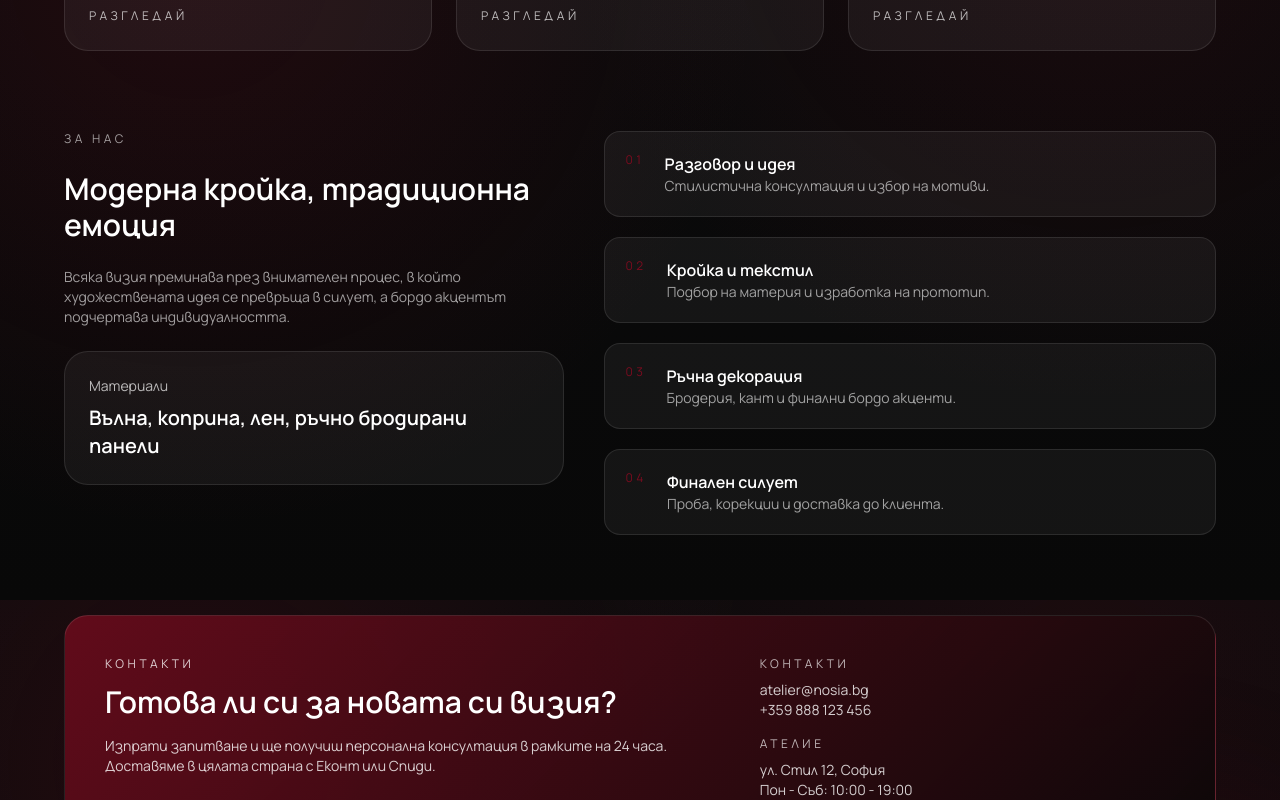
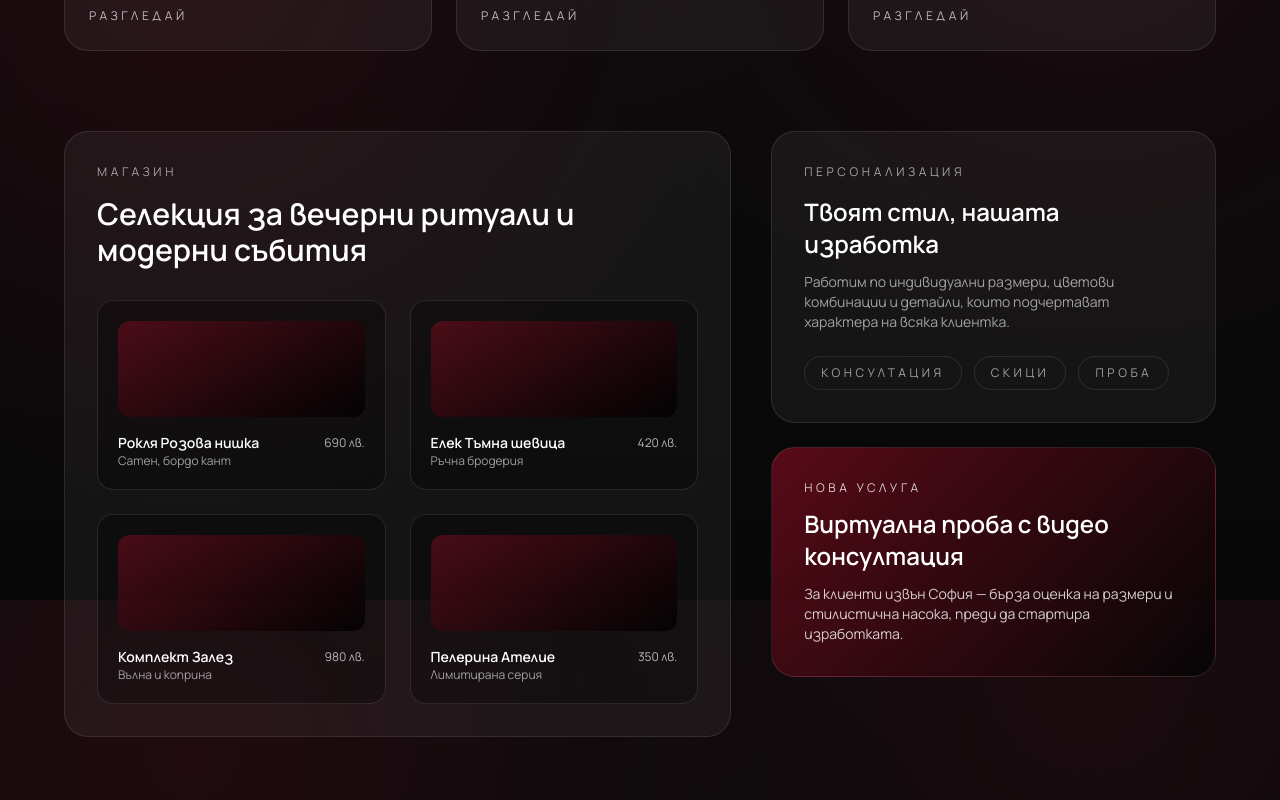
Before and after one commit to Niko5886/shopDanaVitan, a Next.js app: page / in a window 1280 px wide. Shown: the part 1000-1800 px from the top of the page. Built offline with nearby package versions, Linux system fonts and the light colour scheme; a web font is replaced by a local one.

Commit message:
Home: update section labels and add product details

```diff
--- a/app/page.tsx
+++ b/app/page.tsx
@@ -37,12 +37,12 @@ export default function Home() {
             </div>
           </section>
 
-          <section id="shop" className="scroll-mt-28 px-6 pb-20">
+          <section className="px-6 pb-20">
             <div className="mx-auto w-full max-w-6xl">
               <div className="flex flex-wrap items-end justify-between gap-6">
                 <div>
                   <p className="text-xs uppercase tracking-[0.3em] text-white/60">
-                    МАГАЗИН
+                    НАЧАЛО
                   </p>
                   <h2 className="mt-3 text-3xl font-semibold text-white">
                     Колекции, които разказват история
@@ -95,7 +95,83 @@ export default function Home() {
             </div>
           </section>
 
-          <section id="about" className="scroll-mt-28 px-6 pb-20">
+          <section id="products" className="scroll-mt-28 px-6 pb-20">
+            <div className="mx-auto grid w-full max-w-6xl gap-10 lg:grid-cols-[1.2fr_0.8fr]">
+              <div className="rounded-3xl border border-white/10 bg-white/5 p-8">
+                <p className="text-xs uppercase tracking-[0.3em] text-white/60">МАГАЗИН</p>
+                <h2 className="mt-4 text-3xl font-semibold text-white">
+                  Селекция за вечерни ритуали и модерни събития
+                </h2>
+                <div className="mt-8 grid gap-6 sm:grid-cols-2">
+                  {[
+                    {
+                      title: "Рокля " + "Розова нишка",
+                      price: "690 лв.",
+                      note: "Сатен, бордо кант",
+                    },
+                    {
+                      title: "Елек " + "Тъмна шевица",
+                      price: "420 лв.",
+                      note: "Ръчна бродерия",
+                    },
+                    {
+                      title: "Комплект " + "Залез",
+                      price: "980 лв.",
+                      note: "Вълна и коприна",
+                    },
+                    {
+                      title: "Пелерина " + "Ателие",
+                      price: "350 лв.",
+                      note: "Лимитирана серия",
+                    },
+                  ].map((product) => (
+                    <div
+                      key={product.title}
+                      className="rounded-2xl border border-white/10 bg-black/30 p-5"
+                    >
+                      <div className="h-24 rounded-xl bg-[linear-gradient(150deg,rgba(122,12,31,0.55),rgba(0,0,0,0.85))]" />
+                      <div className="mt-4 flex items-center justify-between">
+                        <p className="text-sm font-semibold text-white">
+                          {product.title}
+                        </p>
+                        <span className="text-xs text-white/70">{product.price}</span>
+                      </div>
+                      <p className="text-xs text-white/60">{product.note}</p>
+                    </div>
+                  ))}
+                </div>
+              </div>
+              <div className="space-y-6">
+                <div className="rounded-3xl border border-white/10 bg-white/5 p-8">
+                  <p className="text-xs uppercase tracking-[0.3em] text-white/60">Персонализация</p>
+                  <h3 className="mt-4 text-2xl font-semibold text-white">
+                    Твоят стил, нашата изработка
+                  </h3>
+                  <p className="mt-3 text-sm text-white/60">
+                    Работим по индивидуални размери, цветови комбинации и детайли,
+                    които подчертават характера на всяка клиентка.
+                  </p>
+                  <div className="mt-6 flex flex-wrap gap-3 text-xs uppercase tracking-[0.3em] text-white/60">
+                    <span className="rounded-full border border-white/10 px-4 py-2">Консултация</span>
+                    <span className="rounded-full border border-white/10 px-4 py-2">Скици</span>
+                    <span className="rounded-full border border-white/10 px-4 py-2">Проба</span>
+                  </div>
+                </div>
+                <div className="rounded-3xl border border-white/10 bg-[linear-gradient(135deg,rgba(122,12,31,0.7),rgba(6,6,6,0.95))] p-8">
+                  <p className="text-xs uppercase tracking-[0.3em] text-white/80">Нова услуга</p>
+                  <h3 className="mt-3 text-2xl font-semibold text-white">
+                    Виртуална проба с видео консултация
+                  </h3>
+                  <p className="mt-3 text-sm text-white/80">
+                    За клиенти извън София — бърза оценка на размери и стилистична
+                    насока, преди да стартира изработката.
+                  </p>
+                </div>
+              </div>
+            </div>
+          </section>
+
+          <section className="px-6 pb-20">
             <div className="mx-auto grid w-full max-w-6xl gap-10 lg:grid-cols-[0.9fr_1.1fr]">
               <div className="space-y-6">
                 <p className="text-xs uppercase tracking-[0.3em] text-white/60">ЗА НАС</p>
@@ -157,7 +233,7 @@ export default function Home() {
             <div className="mx-auto w-full max-w-6xl rounded-3xl border border-white/10 bg-[linear-gradient(135deg,rgba(122,12,31,0.75),rgba(8,8,8,0.95))] p-10">
               <div className="grid gap-8 lg:grid-cols-[1.2fr_0.8fr]">
                 <div>
-                  <p className="text-xs uppercase tracking-[0.3em] text-white/80">КОНТАКТИ</p>
+                  <p className="text-xs uppercase tracking-[0.3em] text-white/80">Запитване</p>
                   <h2 className="mt-3 text-3xl font-semibold text-white">
                     Готова ли си за новата си визия?
                   </h2>
--- a/components/Header.tsx
+++ b/components/Header.tsx
@@ -21,7 +21,7 @@ export default function Header() {
         <Link href="/" className="flex items-center gap-3" aria-label="Към началото">
           <span className="h-10 w-10 rounded-full bg-[radial-gradient(circle,rgba(122,12,31,0.9),rgba(0,0,0,0.8))]" />
           <div>
-            <p className="text-sm uppercase tracking-[0.3em] text-white/60">Dana`|`Vitan</p>
+            <p className="text-sm uppercase tracking-[0.3em] text-white/60">Dana Vitan</p>
           </div>
         </Link>
         <nav className="hidden items-center gap-8 text-sm uppercase tracking-[0.2em] text-white/70 md:flex">
```
